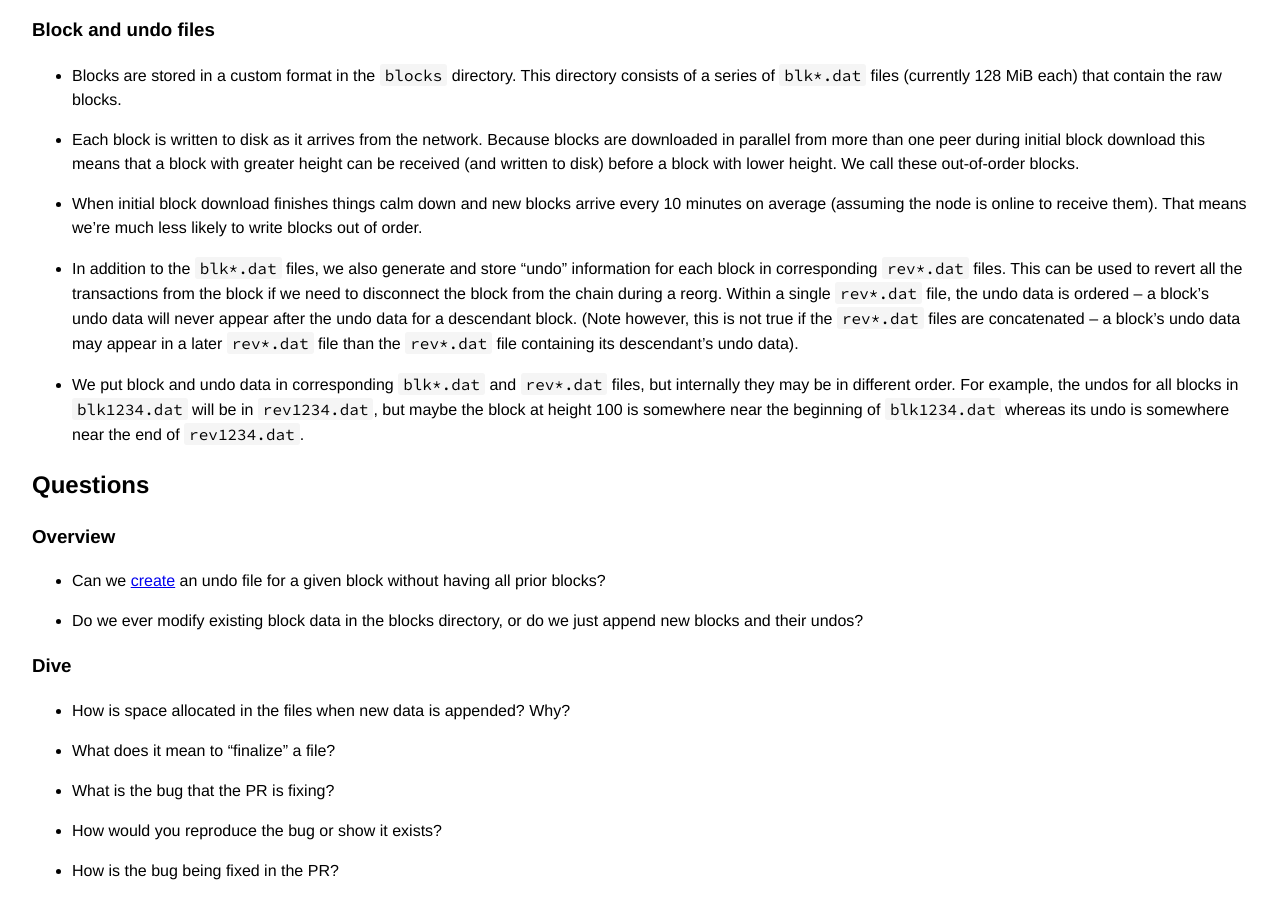
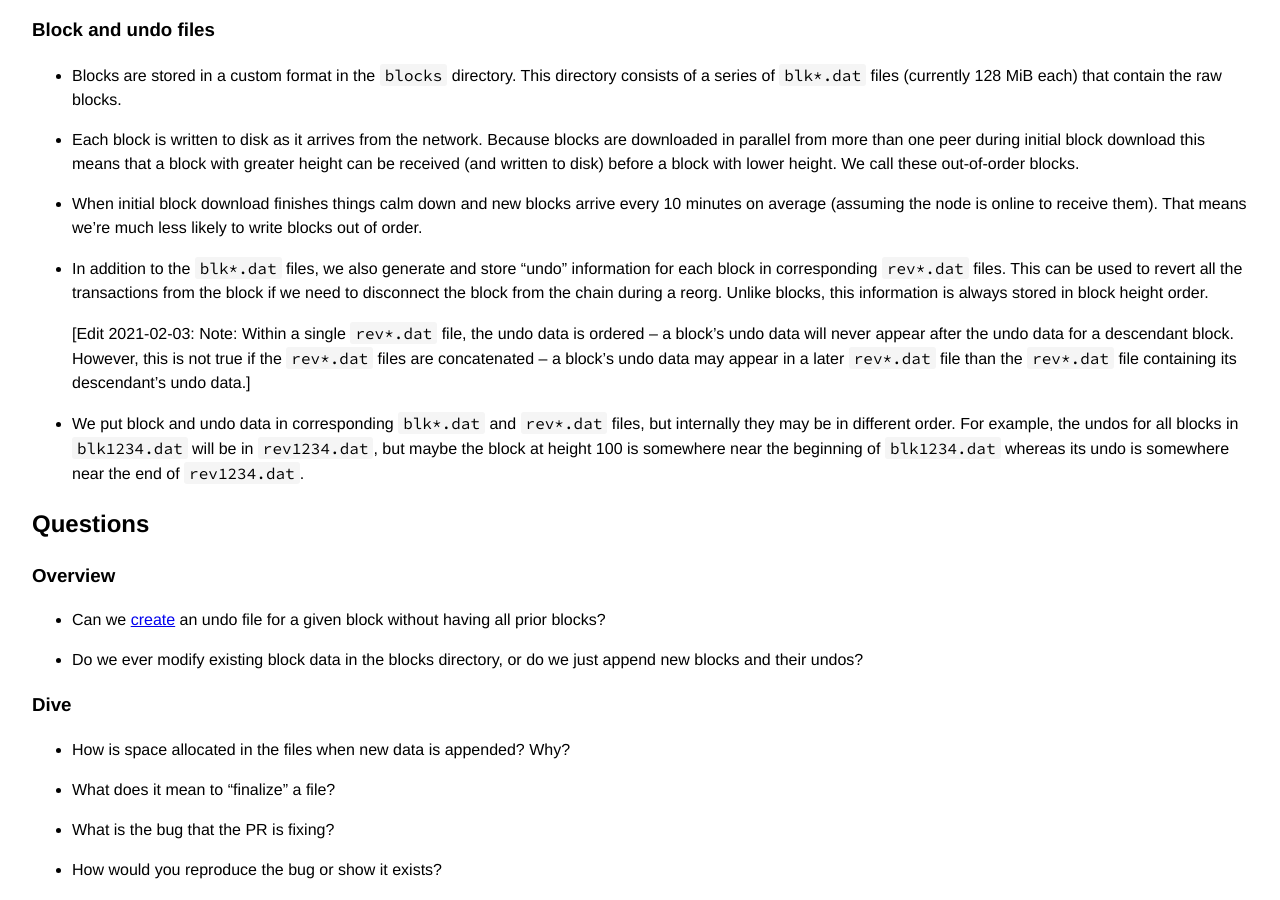
Before and after one commit to bitcoin-core-review-club/website, a Jekyll site: the page built from _posts/2020-04-22-#17994.md, in a window 1280 px wide and 900 px high, scrolled down 788 px. Built offline with Jekyll 4.4.1, drawn with Linux system fonts in a browser that asks for light colours.

Commit message:
Change earlier edit to addendum to preserve the original, which was referenced in discussion

```diff
--- a/_posts/2020-04-22-#17994.md
+++ b/_posts/2020-04-22-#17994.md
@@ -63,11 +63,14 @@ disk, how disk access is arranged and a bug it has caused.
 - In addition to the `blk*.dat` files, we also generate and store "undo"
   information for each block in corresponding `rev*.dat` files. This can be used to
   revert all the transactions from the block if we need to disconnect the block
-  from the chain during a reorg. Within a single `rev*.dat` file, the undo data
+  from the chain during a reorg. Unlike blocks, this information is always stored
+  in block height order.
+
+  [Edit 2021-02-03: Note: Within a single `rev*.dat` file, the undo data
   is ordered -- a block's undo data will never appear after the undo data for a
-  descendant block. (Note however, this is not true if the `rev*.dat` files are
+  descendant block. However, this is not true if the `rev*.dat` files are
   concatenated -- a block's undo data may appear in a later `rev*.dat` file
-  than the `rev*.dat` file containing its descendant's undo data).
+  than the `rev*.dat` file containing its descendant's undo data.]
 
 - We put block and undo data in corresponding `blk*.dat` and `rev*.dat` files,
   but internally they may be in different order. For example, the undos for all
```
